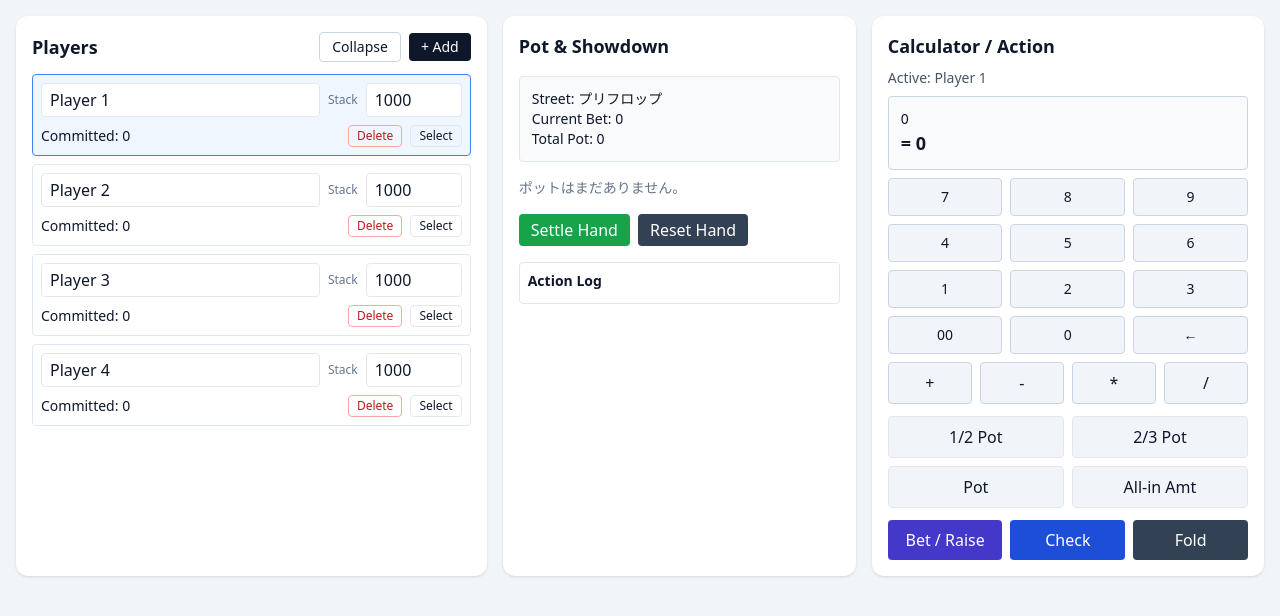
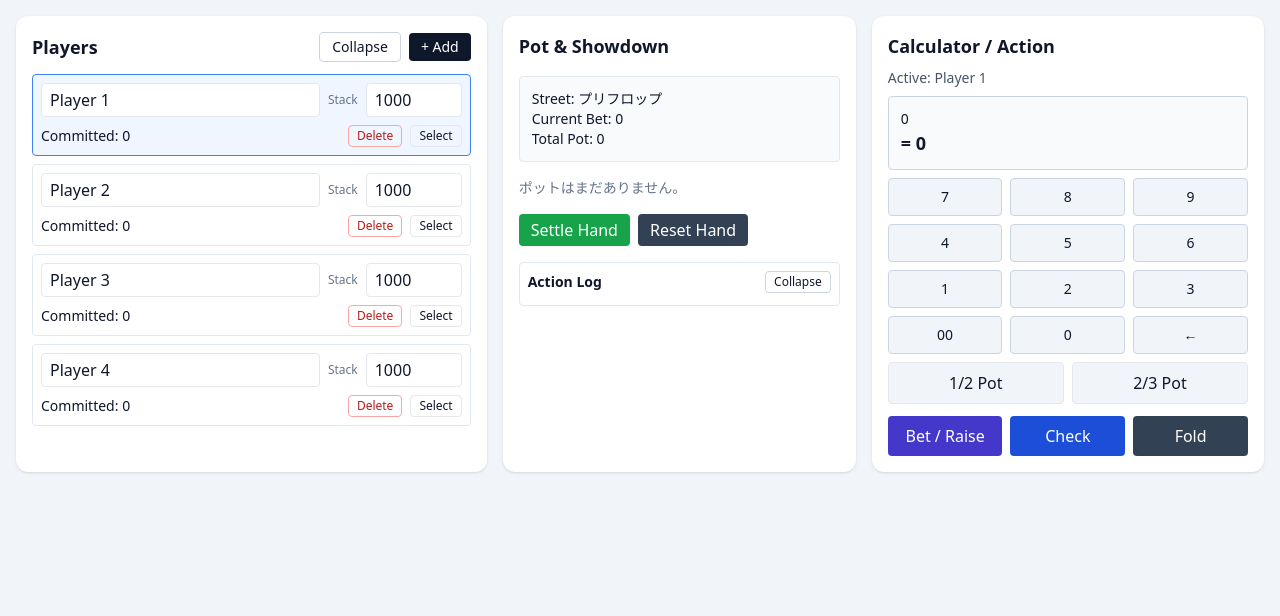
Before and after one commit to sak-id/poker-calculator, a React (Vite) app: page / in a window 1280 px wide. Shown: the top 616 px of the page. Built offline with nearby package versions, Linux system fonts and the light colour scheme.

Commit message:
Remove calc shortcut buttons and make action log collapsible

```diff
--- a/src/App.tsx
+++ b/src/App.tsx
@@ -164,6 +164,7 @@ function App() {
   const [players, setPlayers] = useState<Player[]>(initialPlayers);
   const [activePlayerId, setActivePlayerId] = useState<string>(initialPlayers[0].id);
   const [isPlayersCollapsed, setIsPlayersCollapsed] = useState(false);
+  const [isActionLogCollapsed, setIsActionLogCollapsed] = useState(false);
   const [calcInput, setCalcInput] = useState('');
   const [logs, setLogs] = useState<string[]>([]);
   const [winners, setWinners] = useState<WinnerMap>({});
@@ -506,12 +507,22 @@ function App() {
           </div>
 
           <div className="rounded border border-slate-200 p-2">
-            <h3 className="mb-1 text-sm font-semibold">Action Log</h3>
-            <div className="max-h-48 space-y-1 overflow-auto text-xs">
-              {logs.map((log, i) => (
-                <p key={`${log}-${i}`}>{log}</p>
-              ))}
+            <div className="mb-1 flex items-center justify-between">
+              <h3 className="text-sm font-semibold">Action Log</h3>
+              <button
+                className="rounded border border-slate-300 px-2 py-0.5 text-xs"
+                onClick={() => setIsActionLogCollapsed((prev) => !prev)}
+              >
+                {isActionLogCollapsed ? 'Expand' : 'Collapse'}
+              </button>
             </div>
+            {!isActionLogCollapsed && (
+              <div className="max-h-48 space-y-1 overflow-auto text-xs">
+                {logs.map((log, i) => (
+                  <p key={`${log}-${i}`}>{log}</p>
+                ))}
+              </div>
+            )}
           </div>
         </section>
 
@@ -542,33 +553,12 @@ function App() {
             ))}
           </div>
 
-          <div className="mb-3 grid grid-cols-4 gap-2">
-            {['+', '-', '*', '/'].map((op) => (
-              <button
-                key={op}
-                onClick={() => setCalcInput((prev) => prev + op)}
-                className="rounded border border-slate-300 bg-slate-100 p-2"
-              >
-                {op}
-              </button>
-            ))}
-          </div>
-
           <div className="mb-3 grid grid-cols-2 gap-2">
             <button className="rounded border bg-slate-100 p-2" onClick={() => setCalcInput(String(Math.floor(totalPot / 2)))}>
               1/2 Pot
             </button>
             <button className="rounded border bg-slate-100 p-2" onClick={() => setCalcInput(String(Math.floor((totalPot * 2) / 3)))}>
               2/3 Pot
-            </button>
-            <button className="rounded border bg-slate-100 p-2" onClick={() => setCalcInput(String(totalPot))}>
-              Pot
-            </button>
-            <button
-              className="rounded border bg-slate-100 p-2"
-              onClick={() => setCalcInput(String(activePlayer.committedRound + activePlayer.stack))}
-            >
-              All-in Amt
             </button>
           </div>
 
```
